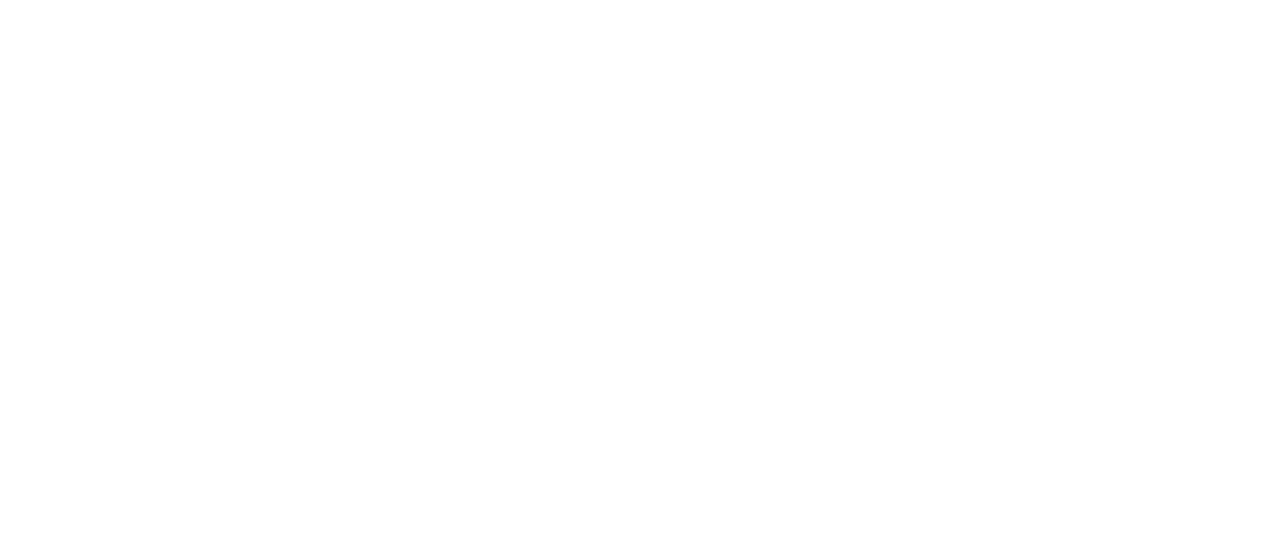
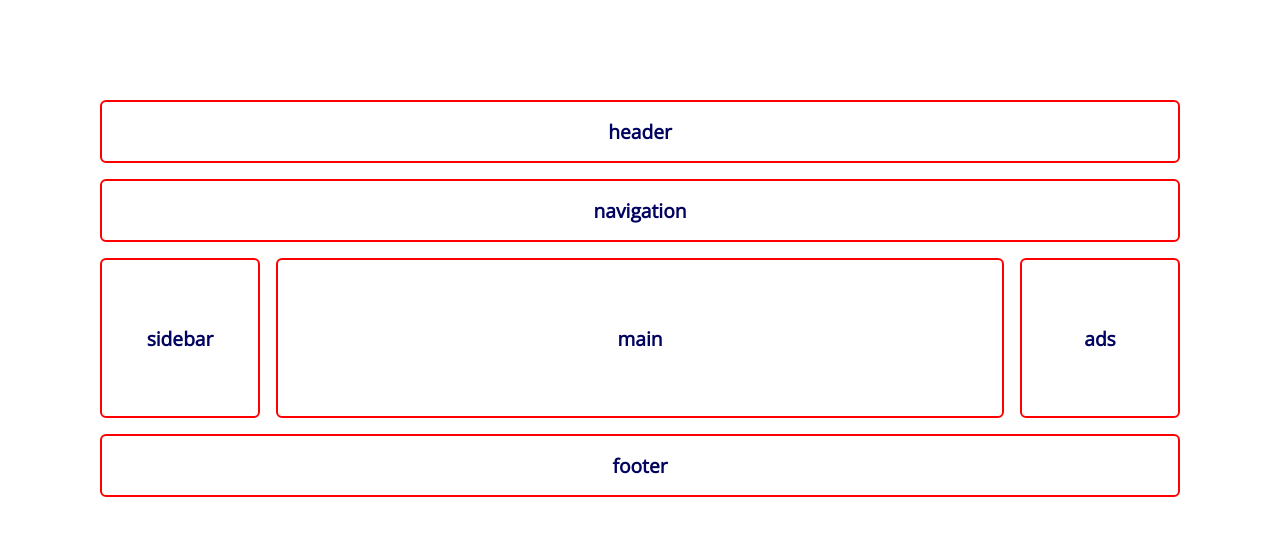
Before and after one commit to idaohlen/chas-ovningsuppgifter, a plain HTML site: page vecka-41/css-grid-fundamentals-main/2. Responsive grid using grid-areas/index.html in a window 1280 px wide. Drawn offline with nearby package versions, Linux system fonts and the light colour scheme.

Commit message:
done grid exercise 2

```diff
--- a/vecka-41/css-grid-fundamentals-main/2. Responsive grid using grid-areas/css/style.css
+++ b/vecka-41/css-grid-fundamentals-main/2. Responsive grid using grid-areas/css/style.css
@@ -11,7 +11,6 @@
 }
 
 body {
-
     font-family: "Open Sans", sans-serif;
     font-size: 10px;
     font-weight: 600px;
@@ -19,10 +18,62 @@
     margin: 100px;
 }
 
+.container {
+    min-height: 100%;
+    display: grid;
+    grid-template-areas:
+        'header'
+        'nav'
+        'main'
+        'sidebar'
+        'ads'
+        'footer';
+    gap: 1rem;
+}
 
+.container > * {
+    padding: 1rem;
+    font-size: 1.2rem;
+    font-weight: 600;
+    border: 2px solid red;
+    border-radius: 6px;
+    display: flex;
+    justify-content: center;
+    align-items: center;
+}
 
-.container {
+.header { grid-area: header; }
+.navigation { grid-area: nav; }
+.footer { grid-area: footer; }
 
+.main {
+    grid-area: main;
+    min-height: 10rem;
+}
 
+/* Tablet */
+@media screen and (min-width: 768px) {
+    .container {
+        grid-template-columns: 160px repeat(3, 1fr);
+        /* grid-template-rows: auto auto 1fr auto; */
+        grid-template-areas:
+            'header header header header'
+            'nav nav nav nav'
+            'sidebar main main main'
+            'ads footer footer footer';
+        gap: 1rem;
+    }
+}
 
+/* Desktop */
+@media screen and (min-width: 1200px) {
+    .container {
+        grid-template-columns: 160px repeat(3, 1fr) 160px;
+        grid-template-areas:
+            'header header header header header'
+            'nav nav nav nav nav'
+            'sidebar main main main ads'
+            'footer footer footer footer footer';
+        gap: 1rem;
+    }
 }
--- a/vecka-41/css-grid-fundamentals-main/2. Responsive grid using grid-areas/index.html
+++ b/vecka-41/css-grid-fundamentals-main/2. Responsive grid using grid-areas/index.html
@@ -10,7 +10,12 @@
 
 <body>
     <div class="container">
-
+        <header class="header">header</header>
+        <nav class="navigation">navigation</nav>
+        <main class="main">main</main>
+        <aside class="sidebar">sidebar</aside>
+        <aside class="ads">ads</aside>
+        <footer class="footer">footer</footer>
     </div>
 </body>
 
```
